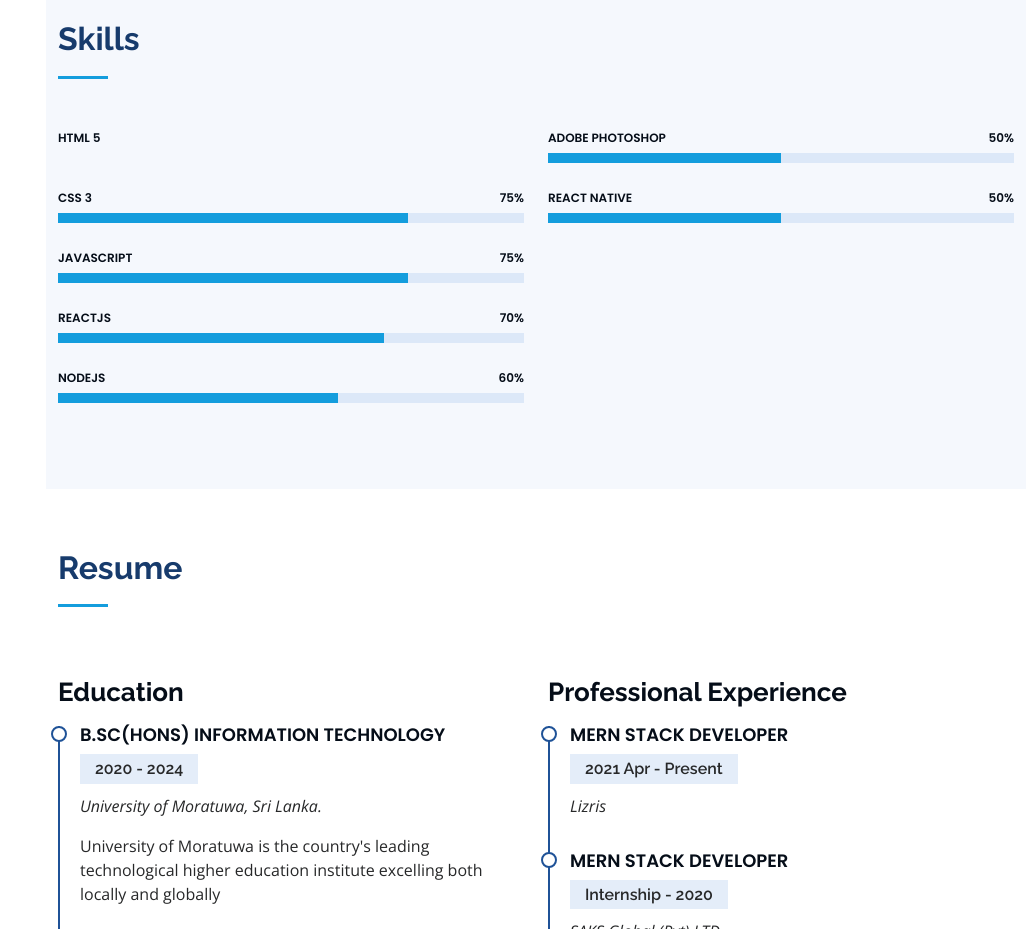
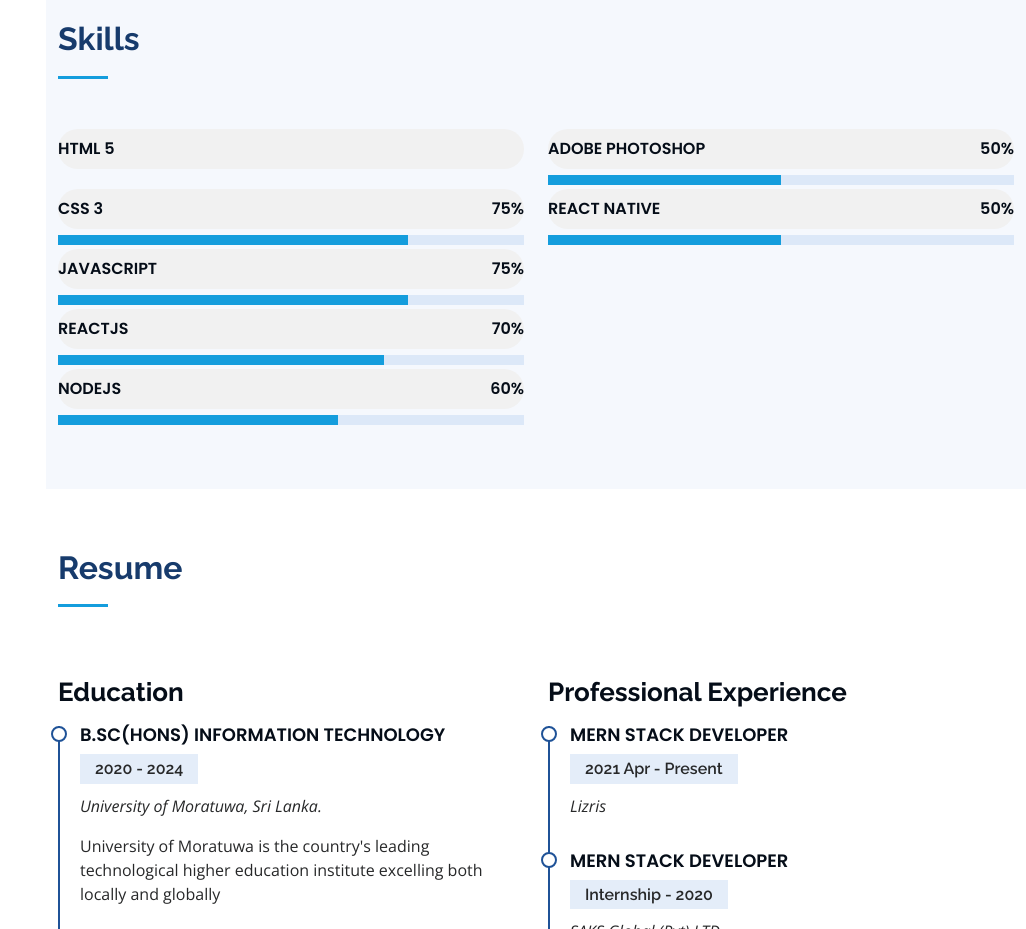
Before and after one commit to piruthuvi22/piruthuvi22.github.io, a plain HTML site: page index.html in a window 1280 px wide. Shown: the part 1140-2069 px from the top of the page, without its empty margins (254-1280 px from the left). Drawn offline with nearby package versions, Linux system fonts and the light colour scheme.

Commit message:
Update style.css

```diff
--- a/assets/css/style.css
+++ b/assets/css/style.css
@@ -417,6 +417,15 @@ section {
 /*--------------------------------------------------------------
 # Akills
 --------------------------------------------------------------*/
+.skill{
+  display: inline-block;
+  padding: 0 25px;
+  height: 40px;
+  font-size: 16px;
+  line-height: 40px;
+  border-radius: 25px;
+  background-color: #f1f1f1;
+}
 .skills .progress {
   height: 60px;
   display: block;
```
